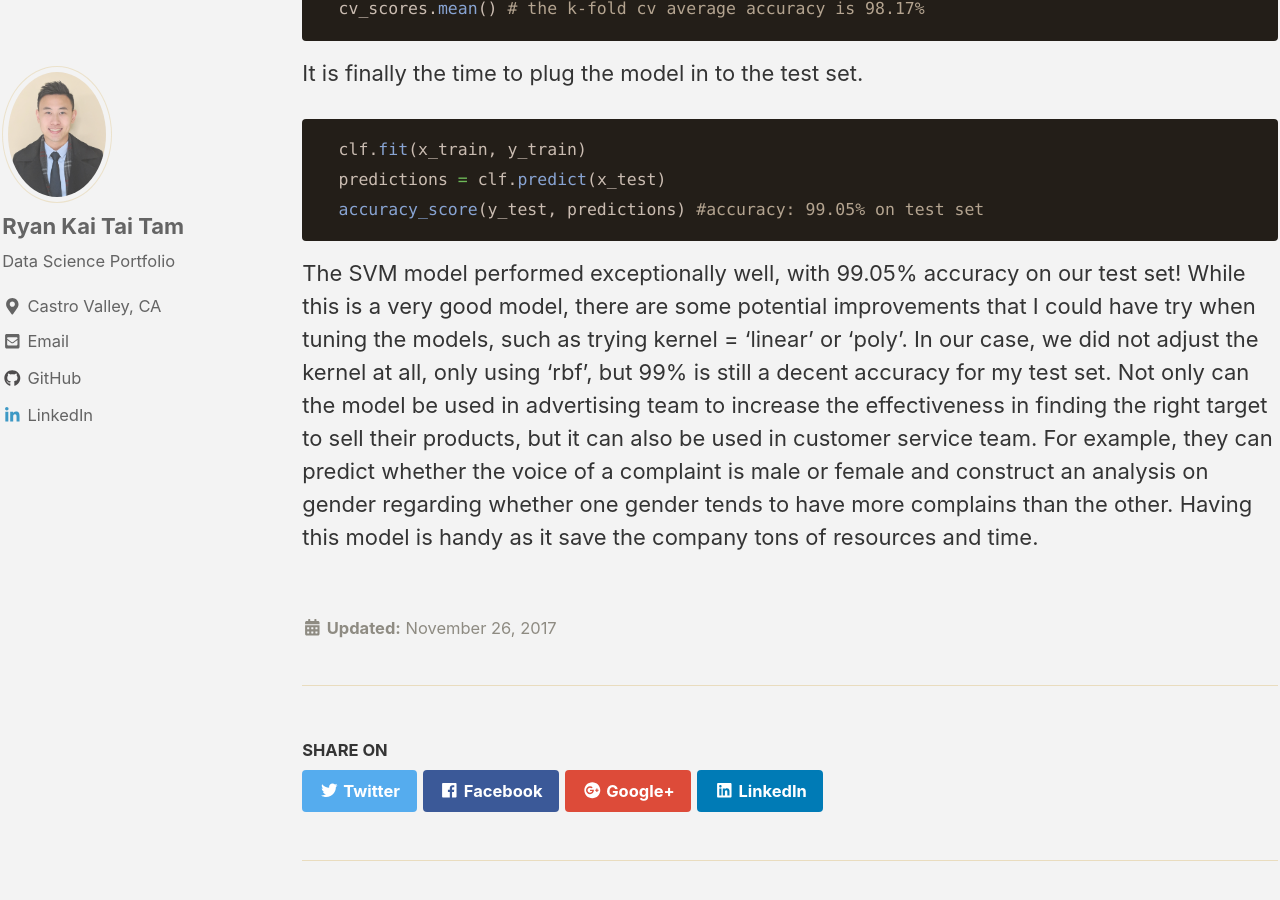
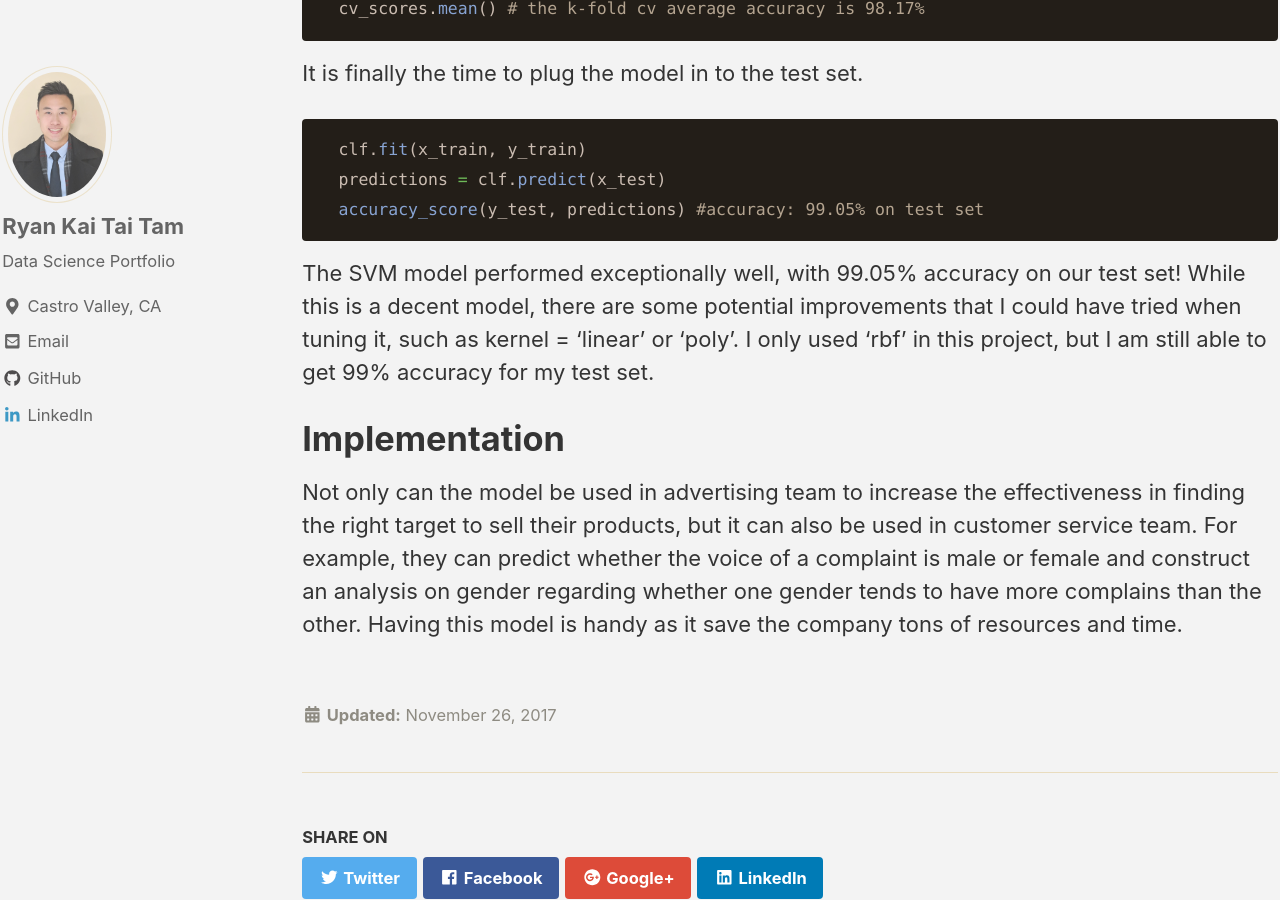
Before and after one commit to ryan-kttam/ryan-kttam.github.io, a Jekyll site: the page built from _posts/2017-11-26-Voice_recognition.md, in a window 1280 px wide and 900 px high, scrolled down 6554 px. Built offline with Jekyll 4.4.1, drawn with Linux system fonts in a browser that asks for light colours; cached includes are drawn as plain includes; nearby versions of some CDN libraries; some of the changed text lies outside the part shown.

Commit message:
correct typo

````diff
--- a/_posts/2017-11-26-Voice_recognition.md
+++ b/_posts/2017-11-26-Voice_recognition.md
@@ -9,7 +9,7 @@
 
 # Background
 
-Suppose an advertising team on Facebook is interested in identifying a person’s gender from an audio clip in order to increase the effectiveness in advertisements, and the engineer teams have preprocessed and transformed the data into various formats. My task is to implement an algorithm that can classify whether the clip contains a male voice or a female voice.
+Suppose an advertising team on Facebook is interested in identifying a person’s gender from an audio clip in order to increase the effectiveness in advertisements, and the engineer team has preprocessed and transformed the data into various formats. My task is to implement an algorithm that is able to classify whether the clip contains a male voice or a female voice.
 The dataset is available at [Kaggle](https://www.kaggle.com/jeganathan/voice-recognition), and the python file is available at my [Github]( https://github.com/ryan-kttam/) page.
 
 # Data Exploration
@@ -104,5 +104,8 @@
   predictions = clf.predict(x_test)
   accuracy_score(y_test, predictions) #accuracy: 99.05% on test set
 ```
-The SVM model performed exceptionally well, with 99.05% accuracy on our test set! While this is a very good model, there are some potential improvements that I could have try when tuning the models, such as trying kernel = 'linear' or 'poly'. In our case, we did not adjust the kernel at all, only using 'rbf', but 99% is still a decent accuracy for my test set.
+The SVM model performed exceptionally well, with 99.05% accuracy on our test set! While this is a decent model, there are some potential improvements that I could have tried when tuning it, such as kernel = 'linear' or 'poly'. I only used 'rbf' in this project, but I am still able to get 99% accuracy for my test set.
+
+# Implementation
+
 Not only can the model be used in advertising team to increase the effectiveness in finding the right target to sell their products, but it can also be used in customer service team. For example, they can predict whether the voice of a complaint is male or female and construct an analysis on gender regarding whether one gender tends to have more complains than the other. Having this model is handy as it save the company tons of resources and time.
````
